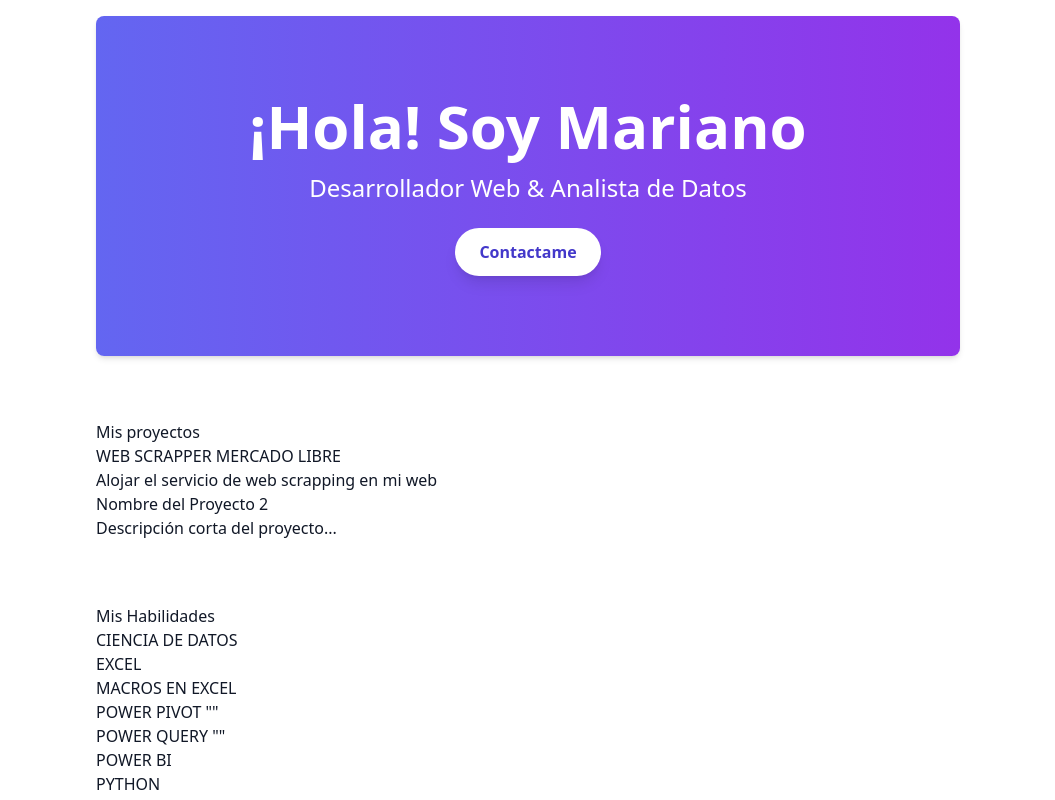
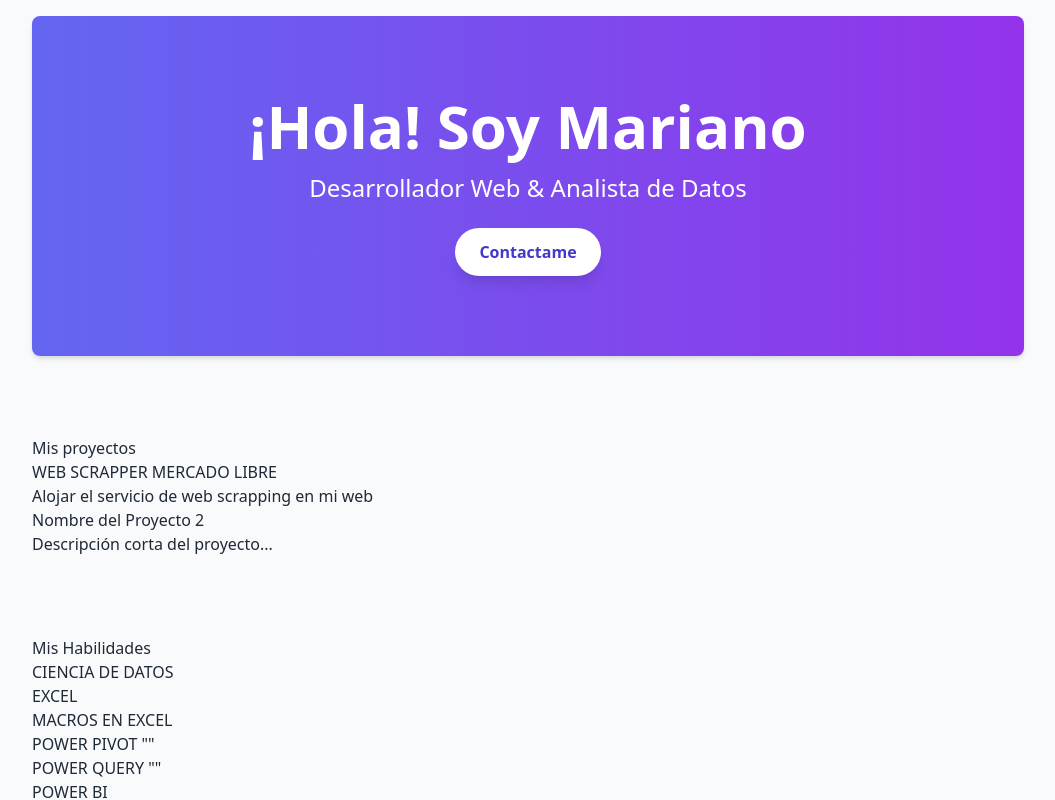
Before and after one commit to maliandri/marianaliandri, a React (Vite) app: page / in a window 1280 px wide. Shown: the top 800 px of the page, without its empty margins (112-1167 px from the left). Built offline with nearby package versions, Linux system fonts and the light colour scheme.

Commit message:
version 010825

```diff
--- a/package.json
+++ b/package.json
@@ -1,7 +1,7 @@
 {
   "name": "portfolio-mariano",
   "version": "1.0.0",
-  "type" :"module",
+  "type": "module",
   "scripts": {
     "dev": "vite",
     "build": "vite build",
@@ -10,6 +10,7 @@
   "dependencies": {
     "@vitejs/plugin-react": "^4.7.0",
     "autoprefixer": "^10.4.14",
+    "framer-motion": "^12.23.12",
     "postcss": "^8.4.24",
     "react": "^18.3.1",
     "react-dom": "^18.3.1",
--- a/src/App.jsx
+++ b/src/App.jsx
@@ -1,18 +1,21 @@
 import React from "react";
+import { motion } from "framer-motion";
 import Hero from "./components/Hero";
 import Proyectos from "./components/Proyectos";
 import Skills from "./components/Skills";
 import Contact from "./components/Contact";
-// Importar otros componentes que crees
+import "./index.css";
 
+// El componente principal de la aplicación, el cual renderiza los demás componentes
 export default function App() {
   return (
-    <main className="max-w-4xl mx-auto p-4 space-y-16">
-      <Hero />
-      <Proyectos/>
-      <Skills />
-      <Contact />
-      {/* Puedes agregar aquí otros componentes, como la sección de CV */}
+    <main className="font-sans min-h-screen text-gray-800 bg-gray-50 dark:bg-gray-900 dark:text-gray-100 transition-colors duration-500">
+      <div className="max-w-5xl mx-auto p-4 space-y-20">
+        <Hero />
+        <Proyectos />
+        <Skills />
+        <Contact />
+      </div>
     </main>
   );
 }
```
Also changed, not shown: 1 other file (tests, documents, lock files or other folders).
